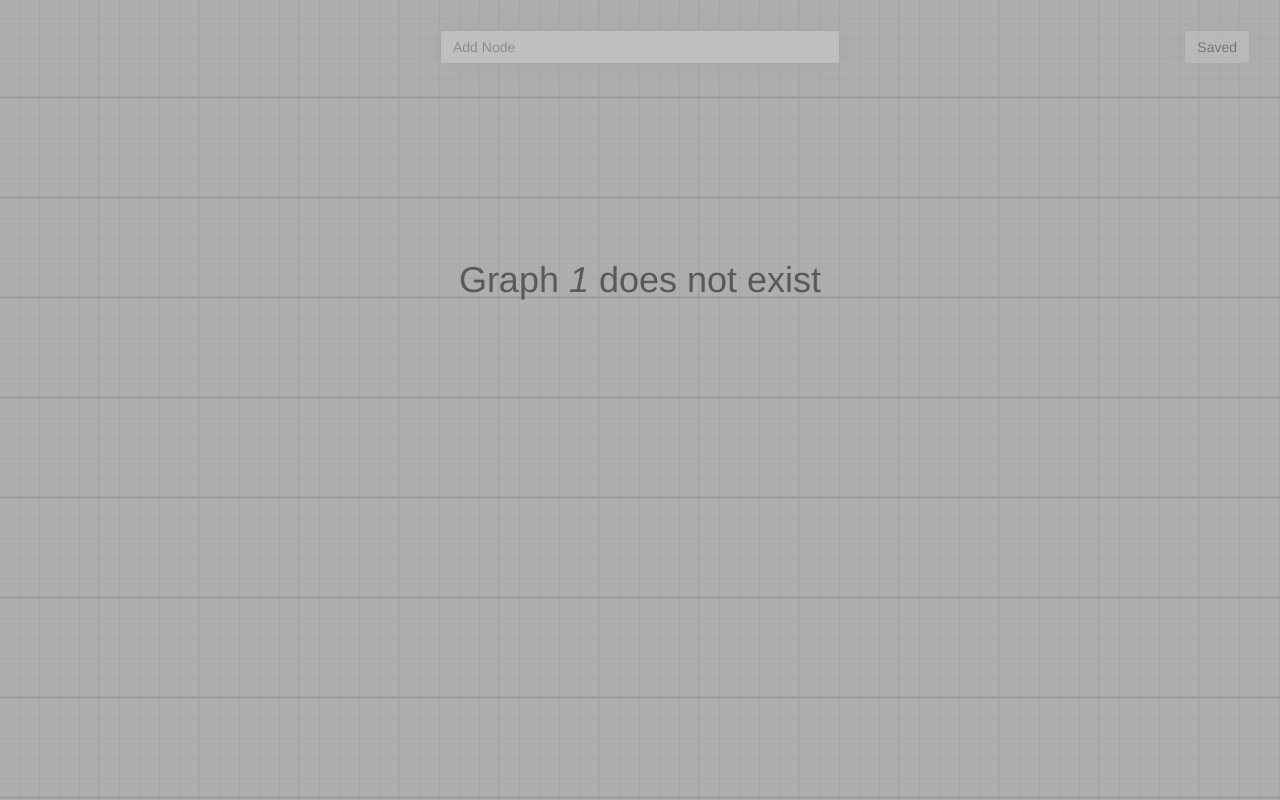
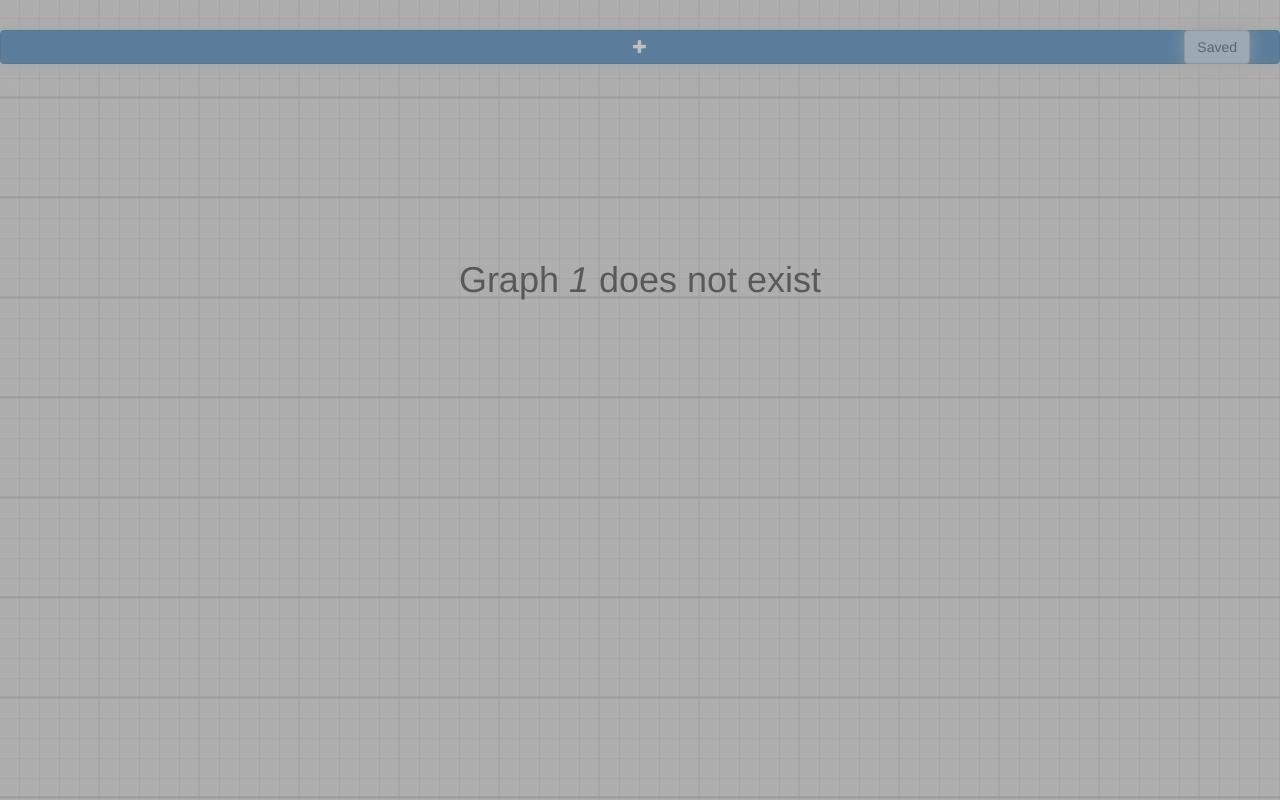
Before and after one commit to max-tet/funk, a Flask app: page /graph/1 in a window 1280 px wide. Run offline with Flask 2, Linux system fonts and the light colour scheme; some libraries are stand-ins or nearby versions.

Commit message:
basic input for node adding

```diff
--- a/funk/static/css/funk.css
+++ b/funk/static/css/funk.css
@@ -75,8 +75,7 @@ body {
     top: 30px;
 }
 
-#funk-add-node {
-    width: 400px;
+#funk-add-node button {
     position: absolute;
     top: 30px;
     left: 0;
@@ -85,9 +84,15 @@ body {
     margin-right: auto;
 }
 
-#funk-add-node span {
+#funk-add-node input {
     position: absolute;
-    width: 100%;
+    width: 300px;
+    top: 30px;
+    left: 0;
+    right: 0;
+    margin-left: auto;
+    margin-right: auto;
+
 }
 
 #funk-canvas .funk-node {
--- a/funk/static/graph.html
+++ b/funk/static/graph.html
@@ -19,7 +19,7 @@
                 :is-open="(nodeUnderModification != '')"
                 v-on:save="modifyNode"
                 v-on:cancel="nodeUnderModification = ''"></funk-node-properties-modal>
-        <funk-add-node-input v-on:add-node="addNode"></funk-add-node-input>
+        <funk-add-node v-on:add-node="addNode"></funk-add-node>
         <funk-save-button></funk-save-button>
         <funk-node
                 v-for="node in nodes"
@@ -140,15 +140,24 @@
         </button>
     </script>
 
-    <script type="text/x-template" id="funk-add-node-input">
+    <script type="text/x-template" id="funk-add-node-template">
         <div id="funk-add-node">
-            <input type="text" class="form-control funk-control" placeholder="Add Node">
+            <div v-if="isActive">
+                <input type="text"
+                       class="form-control funk-control"
+                       placeholder="Add Node"
+                       v-on:focusout="isActive=false">
+            </div>
+            <button class="btn btn-primary funk-control"
+                    type="button"
+                    v-on:click="isActive=true" v-else>
+                <span class="glyphicon glyphicon-plus"></span>
+            </button>
         </div>
     </script>
 
 	<script type="text/javascript" src="/static/js/jquery-3.1.1.min.js"></script>
 	<script type="text/javascript" src="/static/js/jquery.hotkeys.js"></script>
-	<script type="text/javascript" src="/static/js/typeahead.jquery.js"></script>
 	<script type="text/javascript" src="/static/js/vue.js"></script>
 	<script type="text/javascript" src="/static/js/jsPlumb-2.1.7-min.js"></script>
 	<script type="text/javascript" src="/static/js/bootstrap.js"></script>
--- a/funk/static/js/funk.js
+++ b/funk/static/js/funk.js
@@ -173,38 +173,20 @@ Vue.component('funk-node-properties-modal', {
     }
 });
 
-Vue.component('funk-add-node-input', {
-    template: '#funk-add-node-input',
-    props: [],
-    mounted: function () {
-        this_ = this;
-        var funkNodeMatcher = function (query, callback) {
-            var matches = [];
-            var regex = new RegExp(query, 'i');
-            $.each(nodeTypes, function (i, nodeType) {
-                if (regex.test(nodeType.name)) {matches.push(nodeType);}
-            });
-            callback(matches);
-        };
-        $(this_.$el).find('input').typeahead({
-            minLength: 0,
-            highlight: true
-        },
-        {
-            name: 'nodeTypes',
-            source: funkNodeMatcher,
-            limit: 15,
-            display: 'name',
-            templates: {
-                suggestion: function (nodeType) {
-                    return '<div style="background-color: '+nodeType.color+'">'+nodeType.name+'</div>';
-                }
+Vue.component('funk-add-node', {
+    template: '#funk-add-node-template',
+    data: function () {return {
+        isActive: false
+    };},
+    watch: {
+        isActive: function (val) {
+            this_ = this;
+            if (val) {
+                Vue.nextTick(function () {
+                    $(this_.$el).find('input').focus();
+                });
             }
-        })
-        .bind('typeahead:select', function(ev, suggestion) {
-            this_.$emit('add-node', suggestion);
-            $(this_.$el).find('input').typeahead('val', '');
-        });
+        }
     }
 });
 
```
